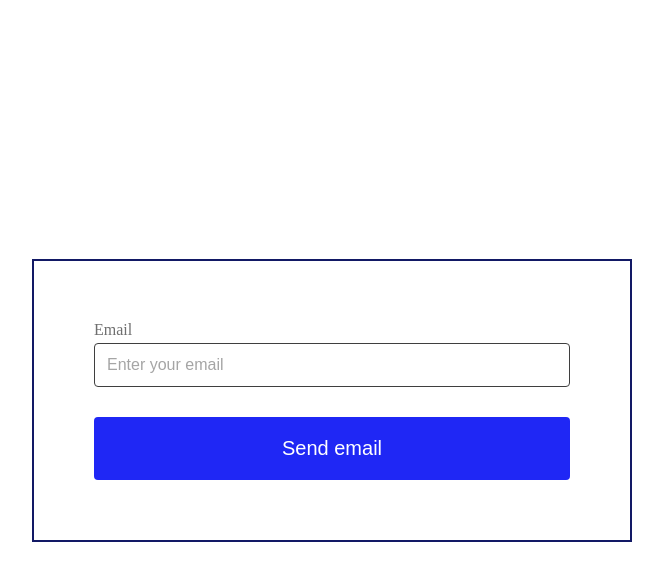
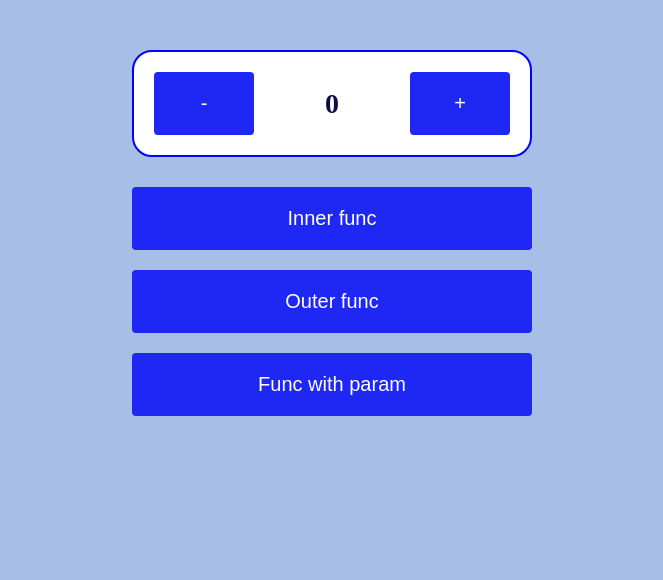
Before and after one commit to OlhaChernova/71_react, a React (Vite) app: page / in a window 1280 px wide. Shown: the top 580 px of the page, without its empty margins (308-971 px from the left). Built offline with nearby package versions, Linux system fonts and the light colour scheme.

Commit message:
add lesson04

```diff
--- a/src/App.jsx
+++ b/src/App.jsx
@@ -4,10 +4,11 @@
 // Импорты лекций
 // import Lesson02 from "./lessons/Lesson02/Lesson02";
 // import Lesson03 from "./lessons/Lesson03/Lesson03";
+import Lesson04 from "./lessons/Lesson04/Lesson04";
 
 // Импорты домашних работ
 // import Homework02 from "./homeworks/Homework02/Homework02";
-import Homework03 from "./homeworks/Homework03/Homework03";
+// import Homework03 from "./homeworks/Homework03/Homework03";
 
 function App() {
   return (
@@ -24,7 +25,11 @@ function App() {
 
       {/* Лекция 3 */}
       {/* <Lesson03 /> */}
-      <Homework03 />
+      {/* <Homework03 /> */}
+
+      {/* Лекция 4 */}
+      <Lesson04 />
+      {/* <Homework04 /> */}
     </>
   );
 }
--- a/src/components/Button/Button.jsx
+++ b/src/components/Button/Button.jsx
@@ -1,8 +1,8 @@
 import "./styles.css";
 
-function Button({ type = "button", name, variant = "blue" }) {
+function Button({ type = "button", name, onClick, variant = "blue" }) {
   return (
-    <button className={`button ${variant}`} type={type}>
+    <button className={`button ${variant}`} type={type} onClick={onClick}>
       {name}
     </button>
   );
--- /dev/null
+++ b/src/components/Counter/Counter.jsx
@@ -0,0 +1,31 @@
+import {useState} from "react";
+
+import Button from "../Button/Button";
+import "./styles.css";
+
+function Counter() {
+  const [counter, setCounter] = useState(0);
+  console.log(counter);
+
+  const onMinusClick = () =>{
+    setCounter((prevState) => prevState -1)
+  }
+
+   const onPlusClick = () => {
+    setCounter((prevState) => prevState + 1);
+  };
+
+  return (
+    <div className="counter-wrapper">
+      <div className="button-wrapper">
+        <Button name="-" onClick={onMinusClick} />
+      </div>
+      <div className="result-container">{counter}</div>
+      <div className="button-wrapper">
+        <Button name="+" onClick={onPlusClick} />
+      </div>
+    </div>
+  );
+}
+
+export default Counter;
--- /dev/null
+++ b/src/components/Counter/styles.css
@@ -0,0 +1,21 @@
+.counter-wrapper {
+  display: flex;
+  align-items: center;
+  justify-content: space-between;
+  gap: 20px;
+  min-width: 400px;
+  padding: 20px;
+  background-color: white;
+  border: 2px solid rgb(4, 0, 255);
+  border-radius: 20px;
+}
+
+.button-wrapper {
+  width: 100px;
+}
+
+.result-container {
+  font-size: 28px;
+  font-weight: bold;
+  color: rgb(15, 14, 72);
+}
--- /dev/null
+++ b/src/lessons/Lesson04/Lesson04.jsx
@@ -0,0 +1,36 @@
+import Button from "../../components/Button/Button";
+import Counter from "../../components/Counter/Counter";
+import "./styles.css";
+
+function Lesson04() {
+  const showMessage = () => {
+    alert("Outer function");
+  };
+
+  const showMessageWithName = (name) => {
+    alert(`Outer function click - ${name}`);
+  };
+
+  return (
+    <div className="lesson04-wrapper">
+        <Counter/>
+      <div className="button-container">
+        <Button
+          name="Inner func"
+          onClick={() => {
+            alert("Inner function");
+          }}
+        />
+        <Button name="Outer func" onClick={showMessage} />
+        <Button
+          name="Func with param"
+          onClick={() => {
+            showMessageWithName("Bob");
+          }}
+        />
+      </div>
+    </div>
+  );
+}
+
+export default Lesson04;
--- /dev/null
+++ b/src/lessons/Lesson04/styles.css
@@ -0,0 +1,16 @@
+.lesson04-wrapper {
+  display: flex;
+  flex-direction: column;
+  align-items: center;
+  gap: 30px;
+  flex: 1;
+  padding: 50px;
+  background: rgb(167, 190, 231);
+}
+
+.button-container {
+  display: flex;
+  flex-direction: column;
+  gap: 20px;
+  width: 400px;
+}
```
